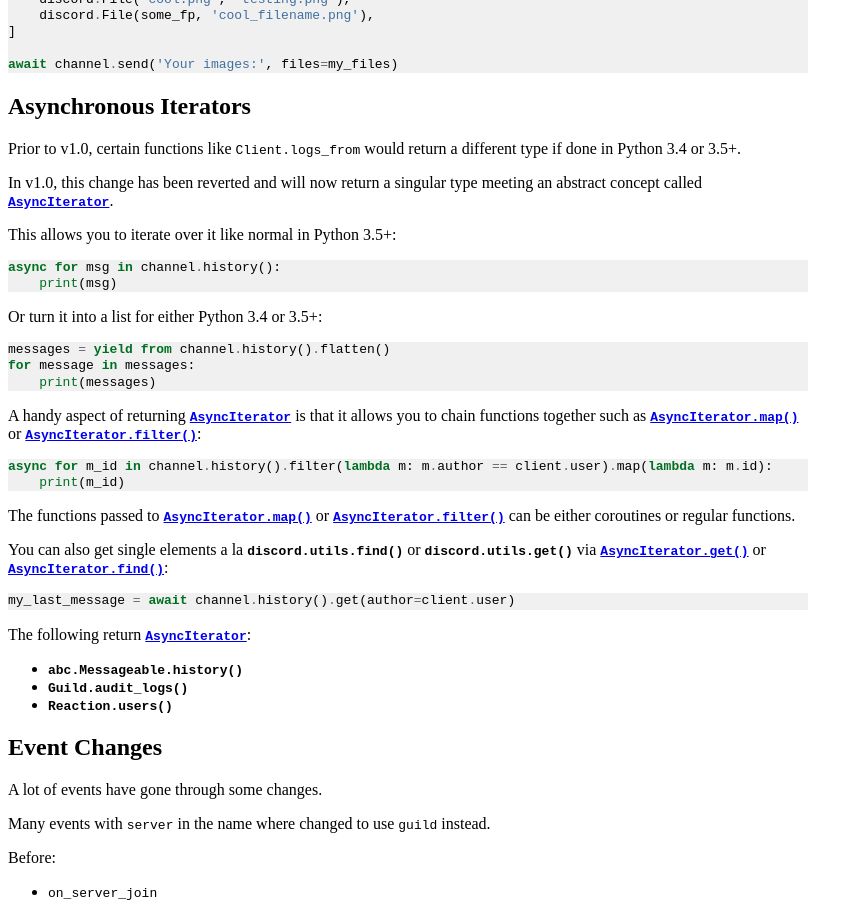
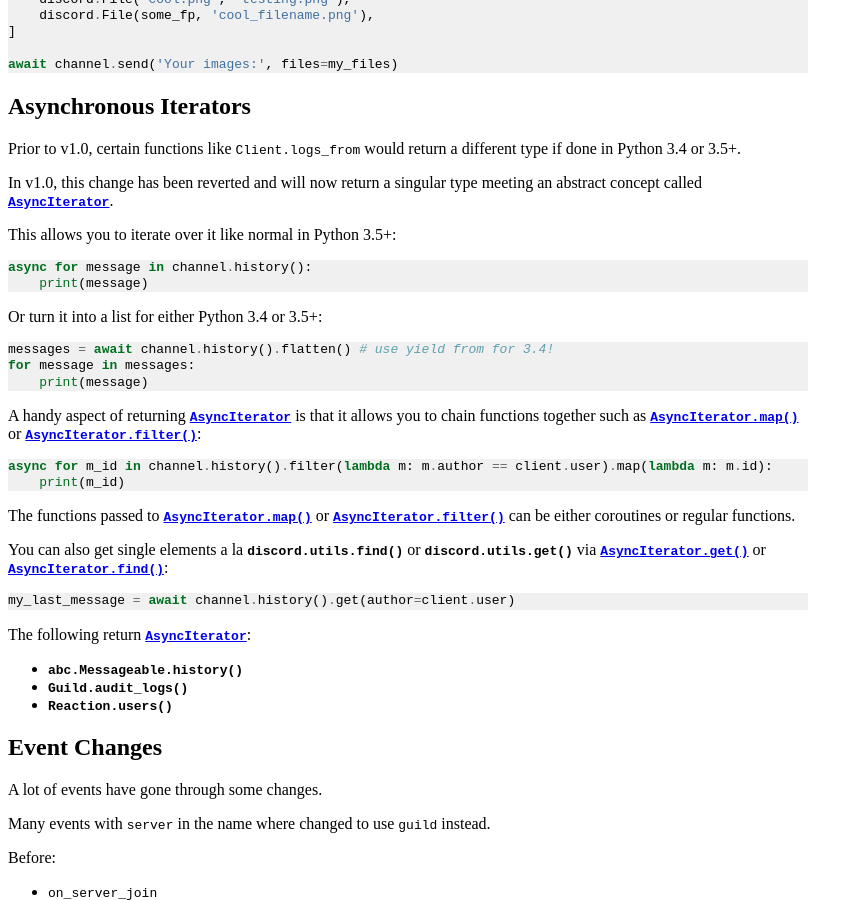
Before and after one commit to Rapptz/discord.py, a Sphinx documentation site: the page built from docs/migrating.rst, in a window 1280 px wide and 900 px high, scrolled down 5828 px. Shown: the whole window, without its empty margins (0-863 px from the left). Built offline with Sphinx 7.4.7, drawn with Linux system fonts in a browser that asks for light colours.

Commit message:
Fix typo in migrating page.

```diff
--- a/docs/migrating.rst
+++ b/docs/migrating.rst
@@ -430,14 +430,14 @@ In v1.0, this change has been reverted and will now return a singular type meeti
 
 This allows you to iterate over it like normal in Python 3.5+: ::
 
-    async for msg in channel.history():
-        print(msg)
+    async for message in channel.history():
+        print(message)
 
 Or turn it into a list for either Python 3.4 or 3.5+: ::
 
-    messages = yield from channel.history().flatten()
+    messages = await channel.history().flatten() # use yield from for 3.4!
     for message in messages:
-        print(messages)
+        print(message)
 
 A handy aspect of returning :class:`AsyncIterator` is that it allows you to chain functions together such as
 :meth:`AsyncIterator.map` or :meth:`AsyncIterator.filter`: ::
```
